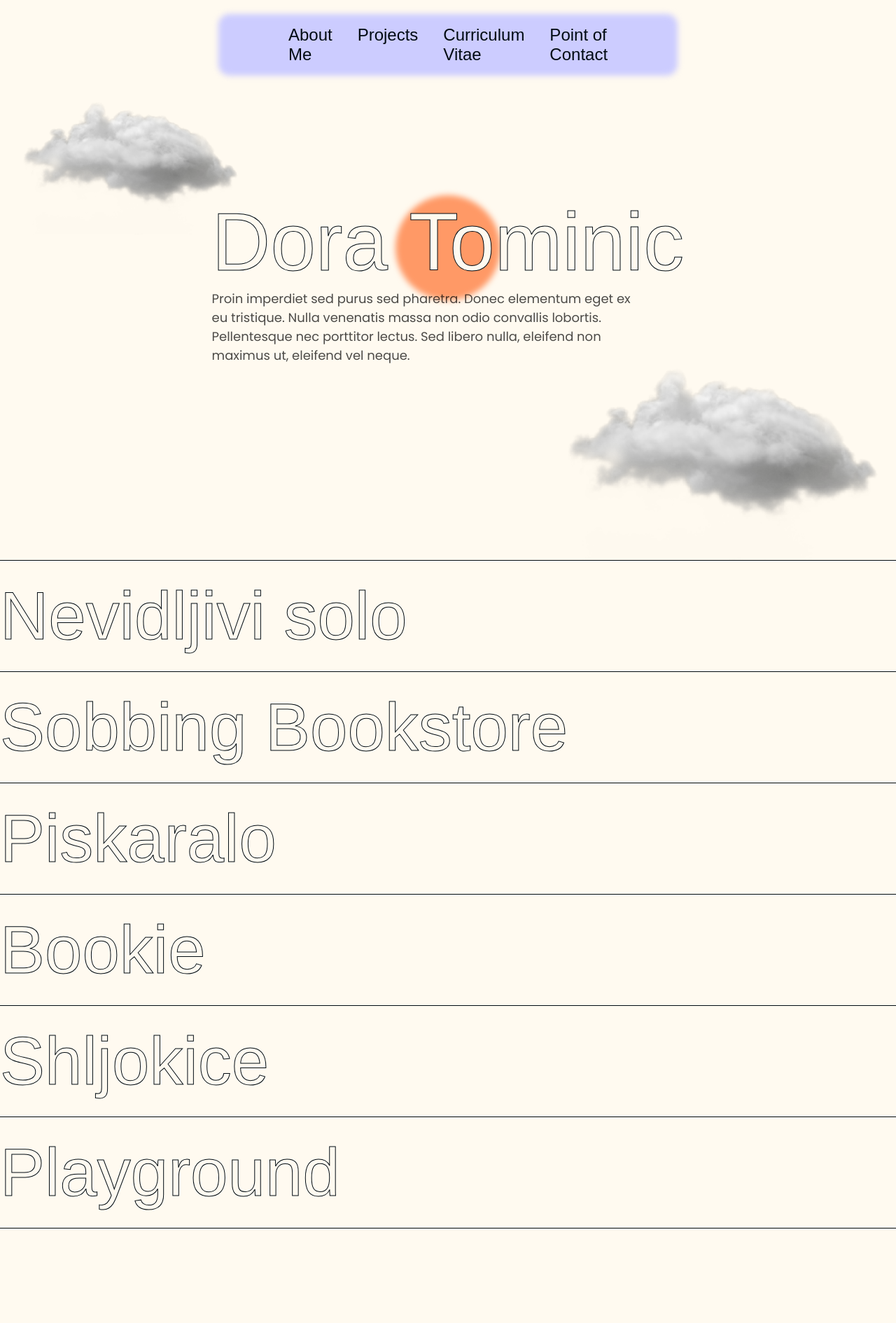
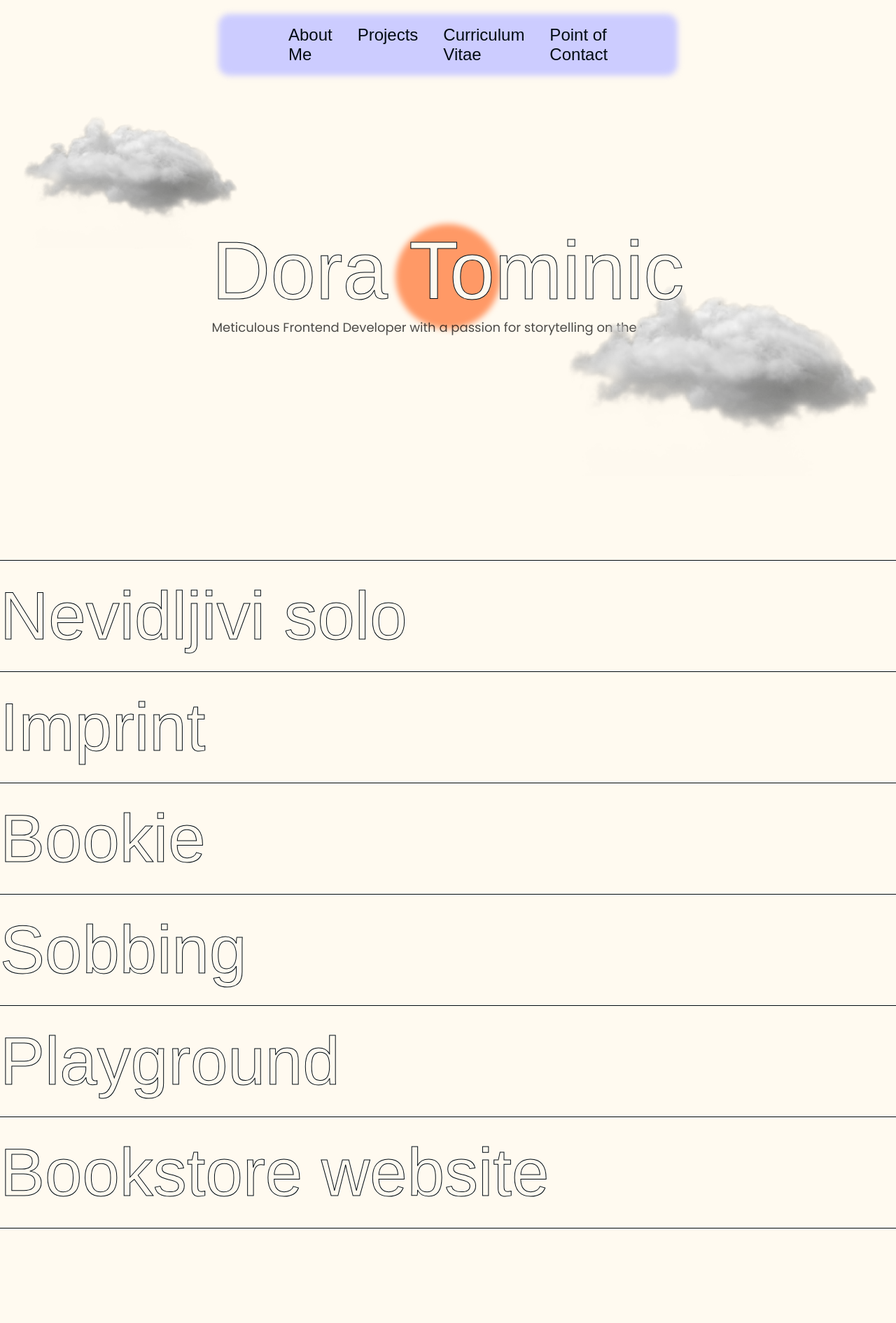
Before and after one commit to dorkele/portfo, a Next.js app: page / in a window 1280 px wide. Shown: the top 1890 px of the page at 70% size. Built offline with nearby package versions, Linux system fonts and the light colour scheme; a web font is replaced by a local one.

Commit message:
added some content

```diff
--- a/CV.json
+++ b/CV.json
@@ -1,4 +1,10 @@
 [
+    {
+        "title": "New opportunity",
+        "year": "2021-2023",
+        "text": "Proin imperdiet sed purus sed pharetra. Donec elementum eget ex eu tristique. Nulla venenatis massa non odio convallis lobortis. Pellentesque nec porttitor lectus. Sed libero nulla, eleifend non maximus ut, eleifend vel neque.",
+        "images": [{ "src": "/images/vibe.JPG" }]
+    },
     {
         "title": "sideos",
         "year": "2021-2023",
@@ -22,11 +28,5 @@
         "year": "2021-2023",
         "text": "Proin imperdiet sed purus sed pharetra. Donec elementum eget ex eu tristique. Nulla venenatis massa non odio convallis lobortis. Pellentesque nec porttitor lectus. Sed libero nulla, eleifend non maximus ut, eleifend vel neque.",
         "images": [{ "src": "/images/vibe.JPG" }]
-    },
-    {
-        "title": "sideos",
-        "year": "2021-2023",
-        "text": "Proin imperdiet sed purus sed pharetra. Donec elementum eget ex eu tristique. Nulla venenatis massa non odio convallis lobortis. Pellentesque nec porttitor lectus. Sed libero nulla, eleifend non maximus ut, eleifend vel neque.",
-        "images": [{ "src": "/images/vibe.JPG" }]
     }
 ]
--- a/projects.json
+++ b/projects.json
@@ -2,13 +2,28 @@
     {
         "name": "Nevidljivi solo",
         "imgBatch1": [{ "src": "/images/vibe.JPG" }],
-        "text1": "Proin imperdiet sed purus sed pharetra. Donec elementum eget ex eu tristique. Nulla venenatis massa non odio convallis lobortis. Pellentesque nec porttitor lectus. Sed libero nulla, eleifend non maximus ut, eleifend vel neque.",
+        "text1": "The Invisible Solo is a body writing project where I explore my complicated relationship with dance and somatic practices in the context of personal history and the stories I tell myself.",
         "imgBatch2": [{ "src": "/images/horizontal.JPG" }],
         "text2": "Proin imperdiet sed purus sed pharetra. Donec elementum eget ex eu tristique. Nulla venenatis massa non odio convallis lobortis. Pellentesque nec porttitor lectus. Sed libero nulla, eleifend non maximus ut, eleifend vel neque."
     },
-    { "name": "Sobbing Bookstore" },
-    { "name": "Piskaralo" },
-    { "name": "Bookie" },
-    { "name": "Shljokice" },
-    { "name": "Playground" }
+    {
+        "name": "Imprint",
+        "text1": "A web app for writing. It’s main purpose is to enable the writer to focus with embedded useful side tools."
+    },
+    {
+        "name": "Bookie",
+        "text1": "A web app for tracking your personal library. You can track your books, it’s status, and their circulation among your friends."
+    },
+    {
+        "name": "Sobbing",
+        "text1": "A personal blog for my eclectic content I consider worth sharing. When I think about this page I think a lot about zines."
+    },
+    {
+        "name": "Playground",
+        "text1": "Pure chaos. Space for experimentation. Here I invite myself to practice, break the rules, dismantle concepts, abandon ideas, and let the breakthrough be born through coincidence. If you’re looking for sense and structure this is probably not a link to visit"
+    },
+    {
+        "name": "Bookstore website",
+        "text1": "A mock website for an imagined future space."
+    }
 ]
--- a/src/components/About/About.module.css
+++ b/src/components/About/About.module.css
@@ -7,10 +7,21 @@
     max-width: 1440px;
     position: relative;
     width: 100%;
+    padding: 120px 0;
+}
+
+.contentContainer {
+    position: relative;
+    height: 100%;
+    width: 100%;
+    display: flex;
+    flex-direction: column;
+    justify-content: center;
+    align-items: center;
 }
 
 .paragraph {
-    max-width: 600px;
+    max-width: 700px;
     font-size: 18px;
     opacity: 70%;
 }
@@ -38,7 +49,7 @@
 .cloud1 {
     position: absolute;
     left: 0;
-    top: 100px;
+    top: 0px;
 }
 
 .cloud2 {
--- a/src/components/About/About.tsx
+++ b/src/components/About/About.tsx
@@ -5,6 +5,7 @@ import rainCloud from "../../../public/rain-clouds-png-273.png";
 const About = () => {
     return (
         <section className={styles.about}>
+            <div className={styles.contentContainer}>
                 <Image
                     src={rainCloud}
                     alt="rain cloud"
@@ -19,10 +20,8 @@ const About = () => {
                         </h1>
                     </div>
                     <p className={styles.paragraph}>
-                    Proin imperdiet sed purus sed pharetra. Donec elementum eget
-                    ex eu tristique. Nulla venenatis massa non odio convallis
-                    lobortis. Pellentesque nec porttitor lectus. Sed libero
-                    nulla, eleifend non maximus ut, eleifend vel neque.
+                        Meticulous Frontend Developer with a passion for
+                        storytelling on the web.
                     </p>
                 </div>
                 <Image
@@ -31,6 +30,7 @@ const About = () => {
                     className={styles.cloud2}
                     height={339}
                 />
+            </div>
         </section>
     );
 };
--- a/src/components/CV/CV.module.css
+++ b/src/components/CV/CV.module.css
@@ -3,7 +3,7 @@
     display: flex;
     flex-direction: column;
     align-items: center;
-    /* justify-content: center; */
+    justify-content: center;
     max-width: 1440px;
     position: relative;
     width: 100%;
--- a/src/components/Contact/Contact.module.css
+++ b/src/components/Contact/Contact.module.css
@@ -3,7 +3,7 @@
     flex-direction: column;
     width: 100%;
     max-width: 1440px;
-    padding: 60px 0;
+    padding: 120px 0;
     height: 100vh;
     justify-content: center;
     gap: 24px;
```
Lines whose indentation alone changed are shown as unchanged.
